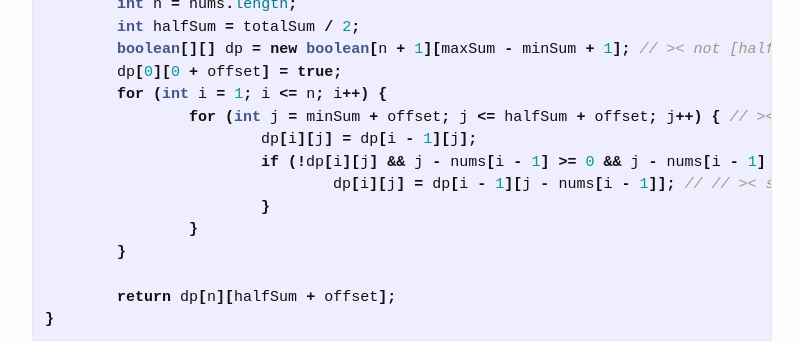
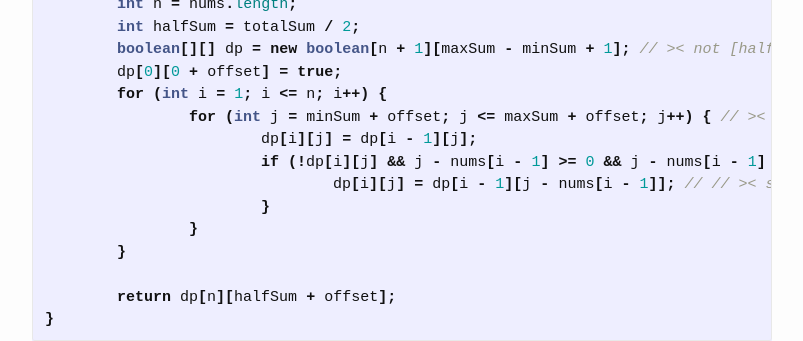
Before and after one commit to likesky3/likesky3.github.com, a Jekyll site: the page built from _posts/2017-04-20-subset-sum.markdown, in a window 1280 px wide and 900 px high, scrolled down 937 px. Shown: the part 151-492 px from the top of the window, without its empty margins (238-1041 px from the left). Built offline with Jekyll 4.4.1, drawn with Linux system fonts in a browser that asks for light colours; some of the changed text lies outside the part shown.

Commit message:
correct a logic error in subset-sum problem

```diff
--- a/_posts/2017-04-20-subset-sum.markdown
+++ b/_posts/2017-04-20-subset-sum.markdown
@@ -41,7 +41,7 @@ public boolean partitionEqualSum(int[] nums){
 	boolean[][] dp = new boolean[n + 1][maxSum - minSum + 1]; // >< not [halfSum + offset + 1][n + 1], not[halfSum - minSum + 1][n + 1]
 	dp[0][0 + offset] = true;
 	for (int i = 1; i <= n; i++) {
-		for (int j = minSum + offset; j <= halfSum + offset; j++) { // >< upper limit do not need to be maxSum + offset
+		for (int j = minSum + offset; j <= maxSum + offset; j++) { // >< when there are negative elements in the input, upper limit need to be maxSum + offset
 			dp[i][j] = dp[i - 1][j];
 			if (!dp[i][j] && j - nums[i - 1] >= 0 && j - nums[i - 1] < dp[0].length) { // >< do not forget: i - nums[j - 1] < dp.length
 				dp[i][j] = dp[i - 1][j - nums[i - 1]]; // // >< since nums[j - 1] may be a negative number, so i - nums[j - 1] may be greater than i
```
Also changed, not shown: other parts of _posts/2017-04-20-subset-sum.markdown (+1 -1 lines).
